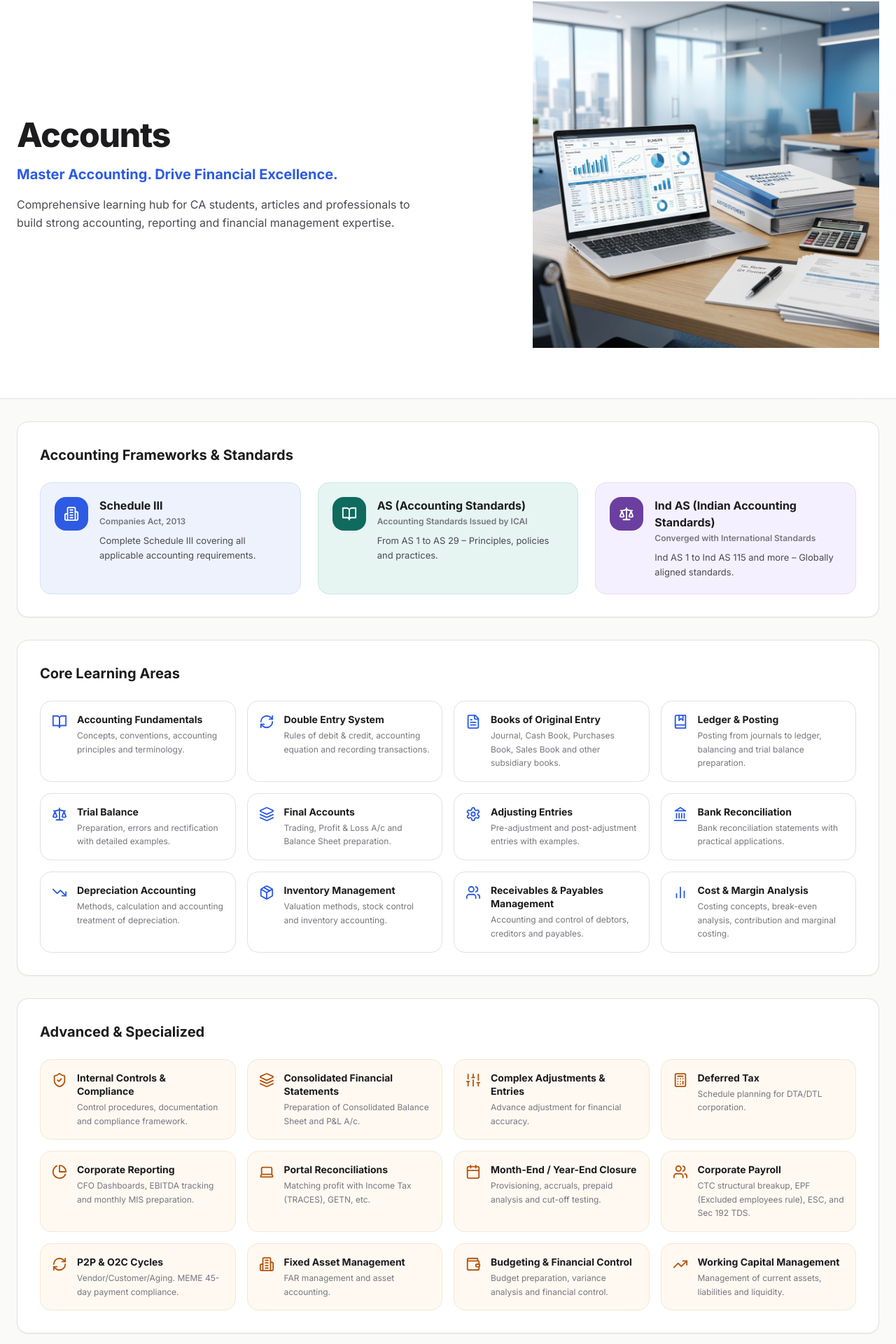
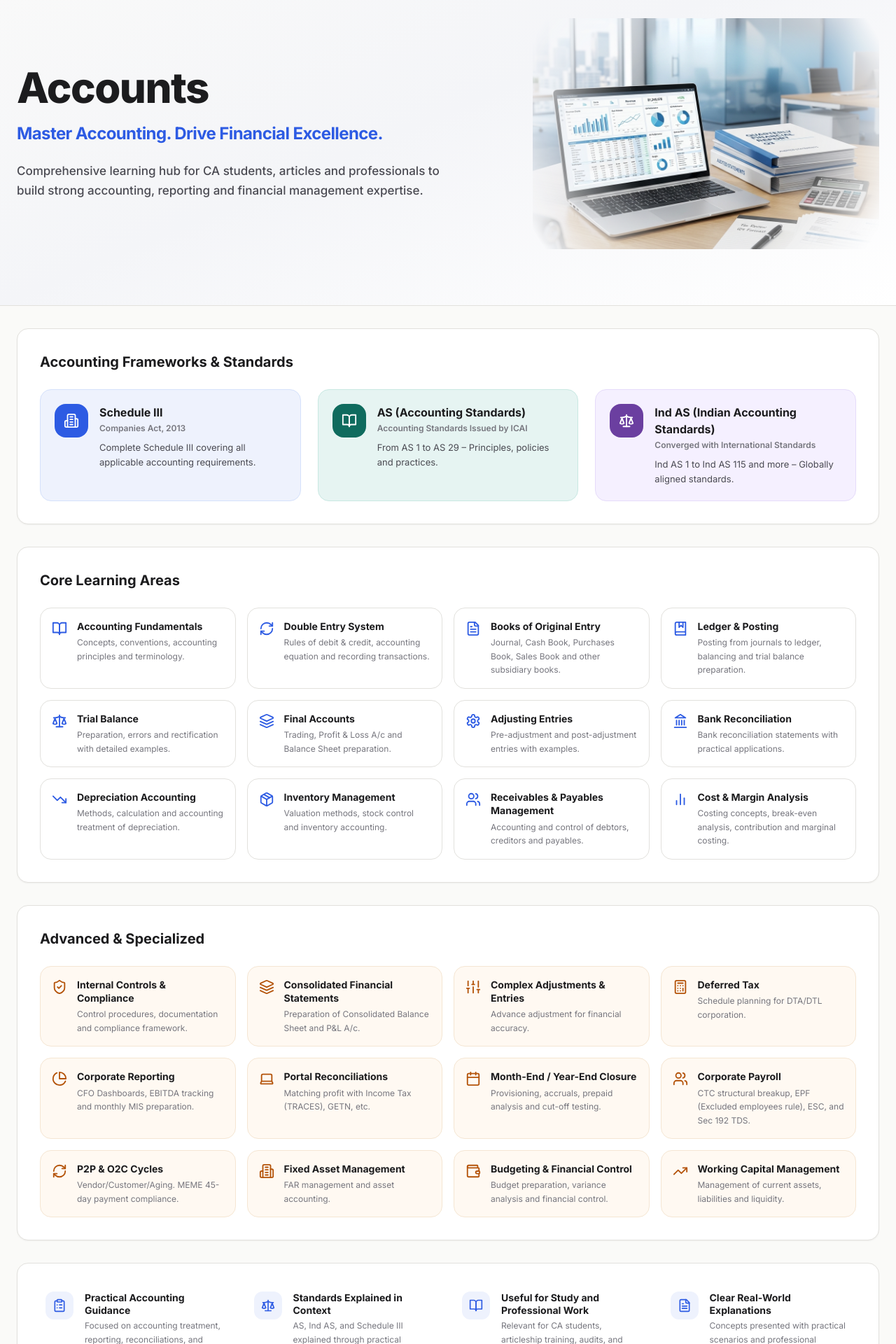
Before and after one commit to ayushsony125-wq/accounts-life, a Next.js app: page /accounts in a window 1280 px wide. Shown: the part 180-2100 px from the top of the page at 70% size. Built offline with nearby package versions, Linux system fonts and the light colour scheme; no server answers; the database is empty.

Commit message:
style: refine hero layout, blend image, and update bottom values row

```diff
--- a/app/accounts/page.tsx
+++ b/app/accounts/page.tsx
@@ -195,68 +195,71 @@ const ADVANCED = [
 const PREMIUM_VALUES_ROW = [
   {
     icon: ClipboardList,
-    title: 'Accounting Workflows',
-    desc: 'Structured guides for month-end closure, reconciliations, and closure cycles.',
-    href: '/search?q=Workflows',
+    title: 'Practical Accounting Guidance',
+    desc: 'Focused on accounting treatment, reporting, reconciliations, and compliance requirements.',
+    href: '/search?q=guidance',
   },
   {
-    icon: BookMarked,
-    title: 'Professional Reference',
-    desc: 'Authoritative standards library covering AS, Ind AS, and Schedule III requirements.',
+    icon: Scale,
+    title: 'Standards Explained in Context',
+    desc: 'AS, Ind AS, and Schedule III explained through practical application.',
     href: '/standards/as',
   },
   {
-    icon: Scale,
-    title: 'Standards in Practice',
-    desc: 'Illustrative real-world case studies demonstrating practical standards application.',
+    icon: BookOpen,
+    title: 'Useful for Study and Professional Work',
+    desc: 'Relevant for CA students, articleship training, audits, and finance roles.',
     href: '/standards/ind-as',
   },
   {
-    icon: Briefcase,
-    title: 'Industry Relevance',
-    desc: 'Curated knowledge base tailored for CA curriculum, articleship, and finance roles.',
-    href: '/search?q=Career',
+    icon: FileText,
+    title: 'Clear Real-World Explanations',
+    desc: 'Concepts presented with practical scenarios and professional context.',
+    href: '/search?q=compliance',
   },
 ]
 
 export default function AccountsPage() {
   return (
     <div className="w-full min-h-screen">
-      {/* ─── Header & Hero Section (White Background with subtle radial overlay) ─── */}
-      <div className="w-full bg-white dark:bg-[#0B0F19] border-b border-[#E2E1DD] dark:border-gray-800 relative overflow-hidden">
-        {/* Soft radial backdrop to blend the hero graphic smoothly */}
-        <div className="absolute right-0 top-0 bottom-0 w-1/2 bg-[radial-gradient(circle_at_right,_var(--tw-gradient-stops))] from-blue-50/20 via-transparent to-transparent pointer-events-none" />
+      {/* ─── Header & Hero Section (Soft Premium Gradient with Blended Image) ─── */}
+      <div className="w-full bg-[#FAFAF8] dark:bg-[#0B0F19] border-b border-[#E2E1DD] dark:border-gray-800 relative overflow-hidden">
+        {/* Premium background gradient */}
+        <div className="absolute inset-0 bg-gradient-to-br from-[#FAFAF9] via-[#F4F5F8] to-[#FFFFFF] dark:from-[#0B0F19] dark:via-[#111726] dark:to-[#0B0F19]" />
 
-        <div className="max-w-[1280px] mx-auto px-4 sm:px-6 py-10 sm:py-14 relative z-10">
+        <div className="max-w-[1280px] mx-auto px-4 sm:px-6 py-12 lg:py-20 relative z-10">
           {/* Back Button */}
           <div className="mb-8">
             <BackButton fallbackPath="/" />
           </div>
 
           {/* Hero Content */}
-          <section className="grid grid-cols-1 lg:grid-cols-12 gap-8 items-center pb-4">
+          <section className="grid grid-cols-1 lg:grid-cols-12 gap-8 items-center">
             <div className="lg:col-span-7 flex flex-col justify-center">
-              <h1 className="text-4xl sm:text-[48px] font-extrabold text-[#1C1C1E] dark:text-white tracking-tight leading-[1.1] mb-4 animate-fade-in">
+              <h1 className="text-4xl sm:text-5xl lg:text-6xl font-extrabold text-[#1C1C1E] dark:text-white tracking-tight leading-[1.1] mb-5 animate-fade-in">
                 Accounts
               </h1>
-              <p className="text-[18px] sm:text-[20px] font-bold text-[#2D5BE3] dark:text-[#60A5FA] mb-4 leading-snug">
+              <p className="text-lg sm:text-xl lg:text-2xl font-bold text-[#2D5BE3] dark:text-[#60A5FA] mb-6 leading-snug tracking-tight">
                 Master Accounting. Drive Financial Excellence.
               </p>
-              <p className="text-[15px] sm:text-[16px] text-[#4A4A52] dark:text-gray-300 leading-relaxed max-w-[580px]">
+              <p className="text-[15px] sm:text-[17px] text-[#4A4A52] dark:text-gray-300 leading-relaxed max-w-[620px] font-medium">
                 Comprehensive learning hub for CA students, articles and professionals to build strong
                 accounting, reporting and financial management expertise.
               </p>
             </div>
 
             <div className="lg:col-span-5 flex items-center justify-center lg:justify-end w-full relative">
-              <div className="relative w-full max-w-[460px] lg:max-w-none flex justify-center lg:justify-end">
+              <div className="relative w-full aspect-[3/2] max-w-[480px] lg:max-w-[540px] overflow-hidden">
                 <Image
                   src="/accounts_hero.png"
-                  alt="Professional accounting workstation dashboard illustration"
-                  width={540}
-                  height={360}
+                  alt="Professional accounting workstation background"
+                  fill
                   priority
-                  className="w-full h-auto object-contain select-none transition-transform duration-700 hover:scale-[1.01]"
+                  className="object-cover object-center mix-blend-multiply dark:invert dark:mix-blend-screen dark:opacity-85 select-none transition-transform duration-700 hover:scale-[1.01]"
+                  style={{
+                    maskImage: 'radial-gradient(circle, black 40%, transparent 95%)',
+                    WebkitMaskImage: 'radial-gradient(circle, black 40%, transparent 95%)'
+                  }}
                   draggable={false}
                 />
               </div>
@@ -398,8 +401,8 @@ export default function AccountsPage() {
             </div>
           </section>
 
-          {/* Section 4: Premium Values Row (Replaces the bottom highlights bar) */}
-          <section className="bg-[#EEF2FD] dark:bg-[#1A2542] border border-[#D5E1FB] dark:border-[#263765] rounded-2xl p-5 shadow-xs">
+          {/* Section 4: Premium Values Row (Subtle, genuine platform values) */}
+          <section className="bg-white dark:bg-[#111726] border border-[#E2E1DD] dark:border-[#1E2640] rounded-2xl p-6 sm:p-8 shadow-xs">
             <div className="grid grid-cols-1 sm:grid-cols-2 lg:grid-cols-4 gap-6">
               {PREMIUM_VALUES_ROW.map((item, index) => {
                 const Icon = item.icon
@@ -407,16 +410,16 @@ export default function AccountsPage() {
                   <Link
                     key={index}
                     href={item.href}
-                    className="group flex flex-row items-start gap-3.5"
+                    className="group flex flex-row items-start gap-4 p-2 rounded-xl hover:bg-[#FAFAF8] dark:hover:bg-[#1E2640] transition-colors"
                   >
-                    <div className="w-10 h-10 rounded-lg flex items-center justify-center bg-white dark:bg-[#111726] shrink-0 shadow-2xs group-hover:scale-105 transition-transform">
-                      <Icon size={20} className="text-[#2D5BE3] dark:text-[#60A5FA]" />
+                    <div className="w-10 h-10 rounded-lg flex items-center justify-center bg-[#EEF2FD] dark:bg-[#1A2542] text-[#2D5BE3] dark:text-[#60A5FA] shrink-0 shadow-2xs group-hover:scale-105 transition-transform">
+                      <Icon size={20} className="stroke-[2]" />
                     </div>
                     <div>
-                      <span className="block text-[13px] font-bold text-[#1C1C1E] dark:text-white leading-tight">
+                      <span className="block text-[14px] font-bold text-[#1C1C1E] dark:text-white leading-tight mb-1">
                         {item.title}
                       </span>
-                      <p className="text-[11px] text-[#76767E] dark:text-gray-400 mt-1 leading-snug">
+                      <p className="text-[12px] text-[#76767E] dark:text-gray-400 leading-relaxed">
                         {item.desc}
                       </p>
                     </div>
```
